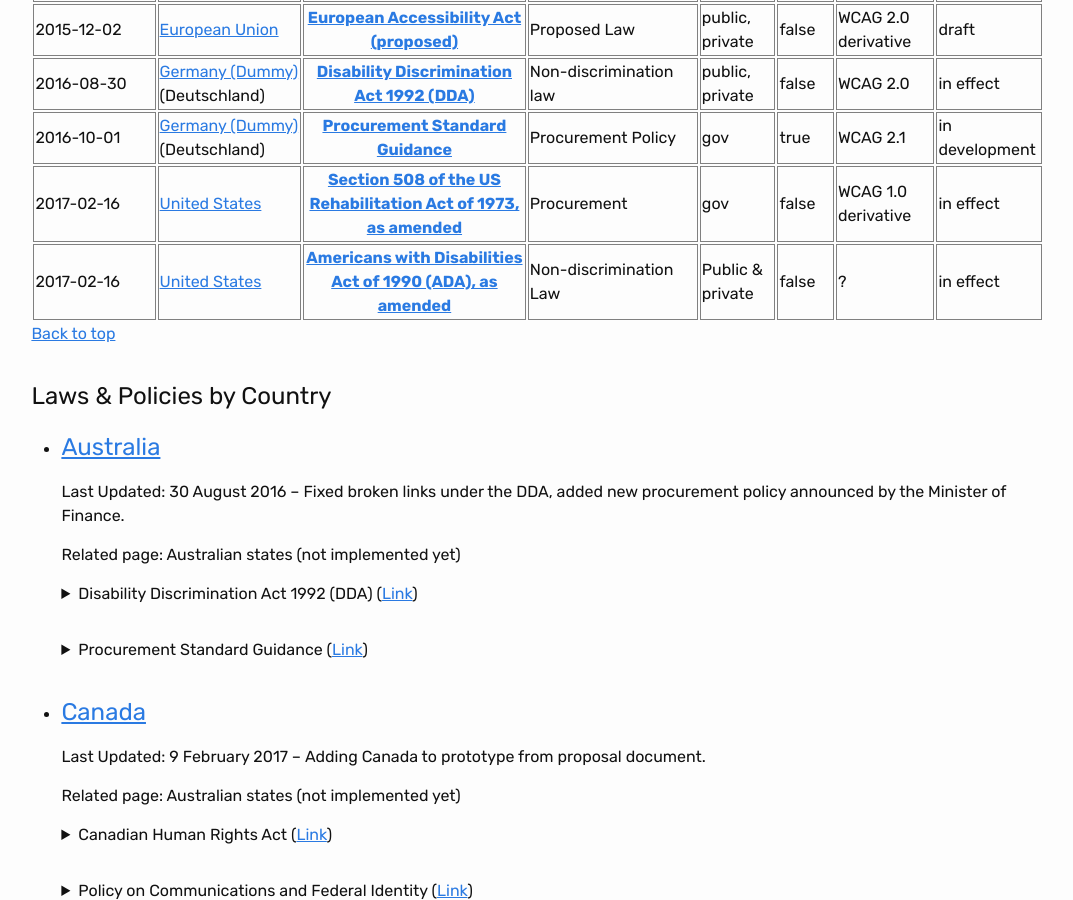
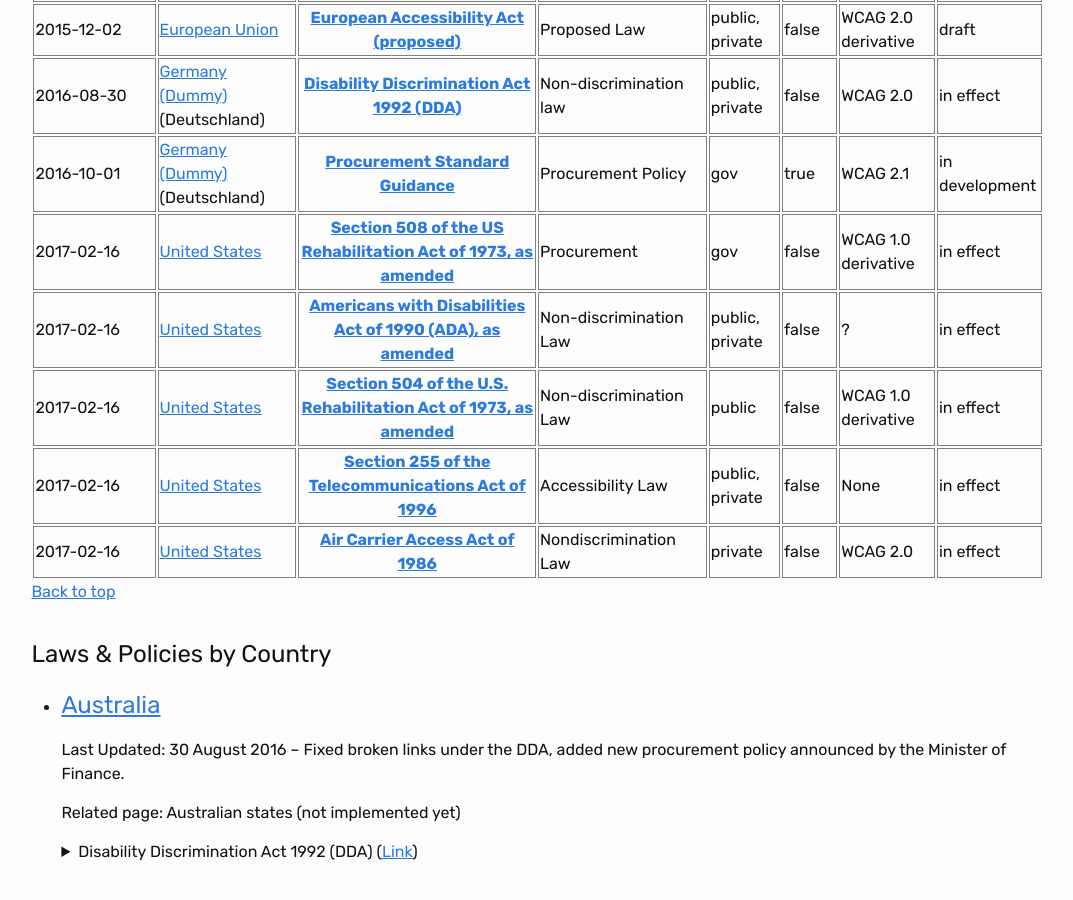
Before and after one commit to w3c/wai-policies-prototype, a Jekyll site: the page built from index.html, in a window 1280 px wide and 900 px high, scrolled down 1539 px. Shown: the whole window, without its empty margins (206-1279 px from the left). Built offline with Jekyll 4.4.1, drawn with Linux system fonts in a browser that asks for light colours; some of the changed text lies outside the part shown.

Commit message:
Update US to include the rest of the laws in place.

```diff
--- a/_data/standards.yaml
+++ b/_data/standards.yaml
@@ -4,9 +4,21 @@ EN301549:
   url: http://www.etsi.org/deliver/etsi_en/301500_301599/301549/01.01.01_60/en_301549v010101p.pdf
 Original508:
   title: Section 508 Standards for Electronic and Information Technology
-  desc: Published in the U.S. Federal Register 21 Dec. 2000. Web requirements are a derivative of WCAG 1.0. Standards add other requirements for software, hardware, communications, multimedia and documentation.
+  desc: Published in the U.S. Federal Register 21 Dec. 2000. Web requirements are a derivative of WCAG 1.0. Standards add other requirements for software, hardware, communications, multimedia and documentation. Updated standard now available but not enforced yet, see Revised section 508 standards below.
   url: https://www.access-board.gov/guidelines-and-standards/communications-and-it/about-the-section-508-standards/section-508-standards
 Revised508:
   title: Information and Communication Technology (ICT) Standards and Guidelines
   desc: Revised Section 508 standards published in the U.S. Federal Register 21 Jan. 2017. Incorporates WCAG 2.0 by reference without modifications for Web content, and WCAG 2.0 as interpreted by WCAG2ICT for non-Web documentation and software.
   url: https://www.federalregister.gov/documents/2017/01/18/2017-00395/information-and-communication-technology-ict-standards-and-guidelines
+DeptofEd504:
+  title: Requirements for Accessible Electronic and Information Technology Design
+  desc: Department of Education's standards used for section 504 and 508 which are the same technical requirements as Section 508 for Web, software, and telecommunications products.
+  url: https://www2.ed.gov/fund/contract/apply/clibrary/software.html
+Section255:
+  title: Telecommunications Act Section 255 Guidelines
+  desc: FCC requirements for accessible telecommunications products.
+  url: https://www.access-board.gov/guidelines-and-standards/communications-and-it/about-the-telecommunications-act-guidelines/section-255-guidelines
+WCAG20AA:
+  title: WCAG 2.0 Level AA
+  desc: W3C Web Content Accessibility Guidelines Level AA.
+  url: https://www.w3.org/TR/WCAG20/
--- a/_policies/united states.md
+++ b/_policies/united states.md
@@ -20,13 +20,11 @@ policies:
         url: https://www.justice.gov/
     webonly: no # other values: yes
     scope: gov # keys that allows us to use any combination
-    standard:
-      - title: Section 508 Standards for Electronic and Information Technology
-        url: https://www.access-board.gov/guidelines-and-standards/communications-and-it/about-the-section-508-standards/section-508-standards
+    standard: Original508
     documents:
       - title: Information and Communication Technology (ICT) Standards and Guidelines
         url: https://www.access-board.gov/guidelines-and-standards/communications-and-it/about-the-ict-refresh/final-rule
-        desc: Revised Section 508 Standards, 18 Jan. 2017
+        desc: Revised Section 508 Standards, 18 Jan. 2017. Enforced on U.S. Agencies as of 18 Jan. 2018.
       - title: GSA Section 508 website
         url: https://www.section508.gov/
         desc:
@@ -56,10 +54,66 @@ policies:
       - title: U.S. Access Board
         url: http://www.access-board.gov/
     webonly: no # other values: yes
-    scope: Public & private # keys that allows us to use any combination
+    scope: public, private # keys that allows us to use any combination
     standard: false
     documents:
       - title: DOL Laws & Regulations
         url: https://www.dol.gov/general/topic/disability/laws
         desc: Overview of the Americans with Disabilities Act of 1990
+  - title: Section 504 of the U.S. Rehabilitation Act of 1973, as amended
+    url: https://www.dol.gov/oasam/regs/statutes/sec504.htm
+    updated: 2017-02-16
+    wcagver: WCAG 1.0 derivative
+    status: in effect
+    type: Non-discrimination Law # other values: law/policy/procurement/recommendation
+    ministries:
+      - title: Department of Education
+        url: https://www.ed.gov/
+      - title: Department of Justice (DoJ)
+        url: http://www.usdoj.gov/
+    webonly: no # other values: yes
+    scope: public # keys that allows us to use any combination
+    standard: DeptofEd504
+  - title: Section 255 of the Telecommunications Act of 1996
+    url: https://www.access-board.gov/the-board/laws/telecommunications-act
+    updated: 2017-02-16
+    wcagver: None
+    status: in effect
+    type: Accessibility Law # other values: law/policy/procurement/recommendation
+    ministries:
+      - title: Federal Comunications Commission (FCC)
+        url: https://www.fcc.gov/
+      - title: U.S. Access Board
+        url: https://www.access-board.gov/
+    webonly: no # other values: yes
+    scope: public, private # keys that allows us to use any combination
+    standard: Section255
+    documents:
+      - title: Telecommunications Access for People with Disabilities
+        url: https://www.fcc.gov/consumers/guides/telecommunications-access-people-disabilities
+      - title: Guidance on the Telecommunications Act Section 255 Guidlines
+        url: https://www.access-board.gov/guidelines-and-standards/communications-and-it/about-the-telecommunications-act-guidelines/guidance-on-the-telecommunications-act-%C2%A7255-guidelines
+      - title:
+        url:
+      - title: Information and Communication Technology (ICT) Standards and Guidelines
+        url: https://www.access-board.gov/guidelines-and-standards/communications-and-it/about-the-ict-refresh/final-rule
+        desc: Revised Section Section 255 Guidelines, 18 Jan. 2017. Not yet enforced by an FCC rule.
+  - title: Air Carrier Access Act of 1986
+    url: http://www.ecfr.gov/cgi-bin/text-idx?tpl=/ecfrbrowse/Title14/14cfr382_main_02.tpl
+    updated: 2017-02-16
+    wcagver: WCAG 2.0
+    status: in effect
+    type: Nondiscrimination Law # other values: law/policy/procurement/recommendation
+    ministries:
+      - title: Department of Transportation (DoT)
+        url: http://www.dot.gov/
+    webonly: no # other values: yes
+    scope: private # keys that allows us to use any combination
+    standard: WCAG20AA
+    documents:
+      - title: Nondiscrimination on the Basis of Disability in Air Travel - Accessibility of Web Sites and Automated Kiosks at U.S. Airports
+        url: https://www.transportation.gov/sites/dot.gov/files/docs/Kiosk-website-FR-final%20rule.pdf
+        desc: Final rule for website and kiosk accessibility published in the U.S. Federal Register on 12 Nov. 2013
+      - title: Fact Sheet on Airline Web Site and Kiosk Accessibility (.pdf)
+        url: https://www.transportation.gov/sites/dot.gov/files/docs/11-04-13%20Accessible%20Kiosks%20Fact%20Sheet_0_0.pdf
 ---
```
